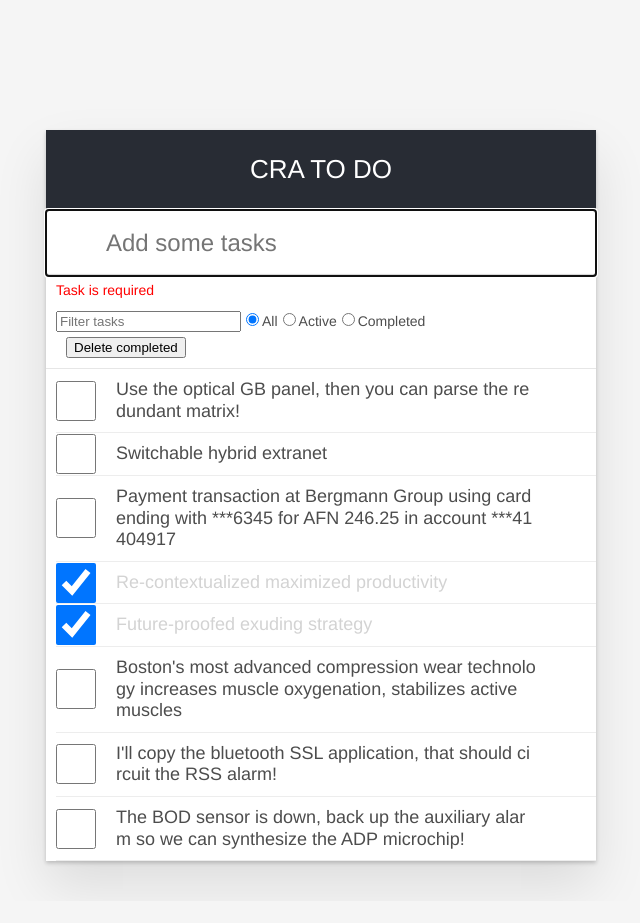
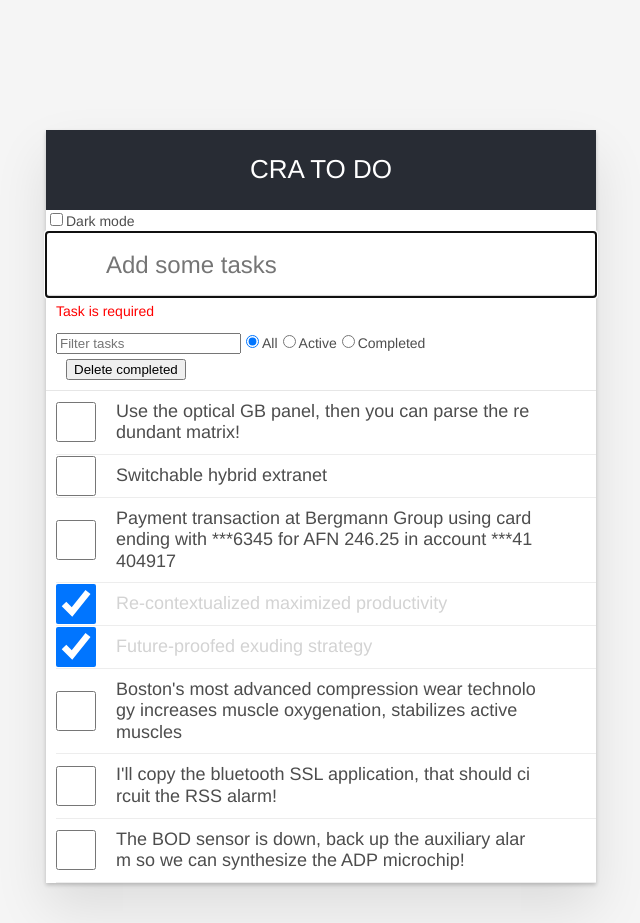
Before and after one commit to FFire/crt-todo, a React (Create React App) app: page / in a window 1280 px wide. Shown: the whole page, without its empty margins (319-959 px from the left). Before the commit the page ends 901 px from the top, so only its background shows below. Built offline with nearby package versions, Linux system fonts and the light colour scheme.

Commit message:
dark theme toggle

```diff
--- a/package.json
+++ b/package.json
@@ -8,7 +8,6 @@
     "eject": "react-scripts eject",
     "lint": "npx eslint . --fix",
     "csslint": "npx stylelint '**/*.css' --fix"
-
   },
   "browserslist": {
     "production": [
@@ -29,14 +28,13 @@
     "classnames": "^2.3.1",
     "react": "^17.0.2",
     "react-dom": "^17.0.2",
-    "react-scripts": "^3.0.1",
+    "react-scripts": "^5.0.0",
     "web-vitals": "^2.1.3",
     "yup": "^0.32.11"
   },
   "devDependencies": {
     "eslint-config-airbnb-base": "^15.0.0",
     "eslint-config-react-app": "^7.0.0",
-    "eslint-plugin-import": "^2.25.4",
     "stylelint": "^14.2.0",
     "stylelint-config-standard": "^24.0.0"
   }
--- a/src/components/App/App.js
+++ b/src/components/App/App.js
@@ -1,11 +1,12 @@
 import React, { Component } from 'react';
 import * as yup from 'yup';
 import {
-  Filter, Header, Message, NewTask, TaskList,
+  Filter, Header, Message, NewTask, TaskList, ThemeToggle,
 } from '../components';
 import './App.css';
 import { initialTasks } from './initialTasks';
 
+const ThemeContext = React.createContext('light');
 const messageMode = {
   none: 'none',
   info: 'info',
@@ -167,7 +168,7 @@ export default class App extends Component {
     return (
       <>
         <Header />
-
+        <ThemeToggle />
         <NewTask
           handleKeyPress={this.handleKeyPress}
           handleGetFocus={this.handleGetFocus}
--- /dev/null
+++ b/src/components/ThemeToggle/ThemeToggle.js
@@ -0,0 +1,25 @@
+// import classNames from 'classnames';
+import React from 'react';
+
+export class ThemeToggle extends React.Component {
+  render() {
+    const { theme } = this.props;
+    // const className = classNames({
+    //   [s.info]: mode === 'info',
+    //   [s.error]: mode === 'error',
+    //   [s.none]: mode === 'none',
+    // });
+    return (
+      <>
+        <input
+          type='checkbox'
+          id='ThemeToggle'
+          defaultChecked={theme === 'dark'}
+          onChange={this.props.handleThemeToggle}
+        // className={s.toggle}
+        />
+        <label htmlFor='ThemeToggle'>Dark mode</label>
+      </>
+    );
+  }
+}
--- a/src/components/components.js
+++ b/src/components/components.js
@@ -3,3 +3,4 @@ export { Header } from './Header/Header';
 export { Message } from './Message/Message';
 export { NewTask } from './NewTask/NewTask';
 export { TaskList } from './TaskList/TaskList';
+export { ThemeToggle } from './ThemeToggle/ThemeToggle';
```
Also changed, not shown: src/components/ThemeToggle/ThemeToggle.module.css (added, +14 -0 lines), 1 other file (tests, documents, lock files or other folders).
